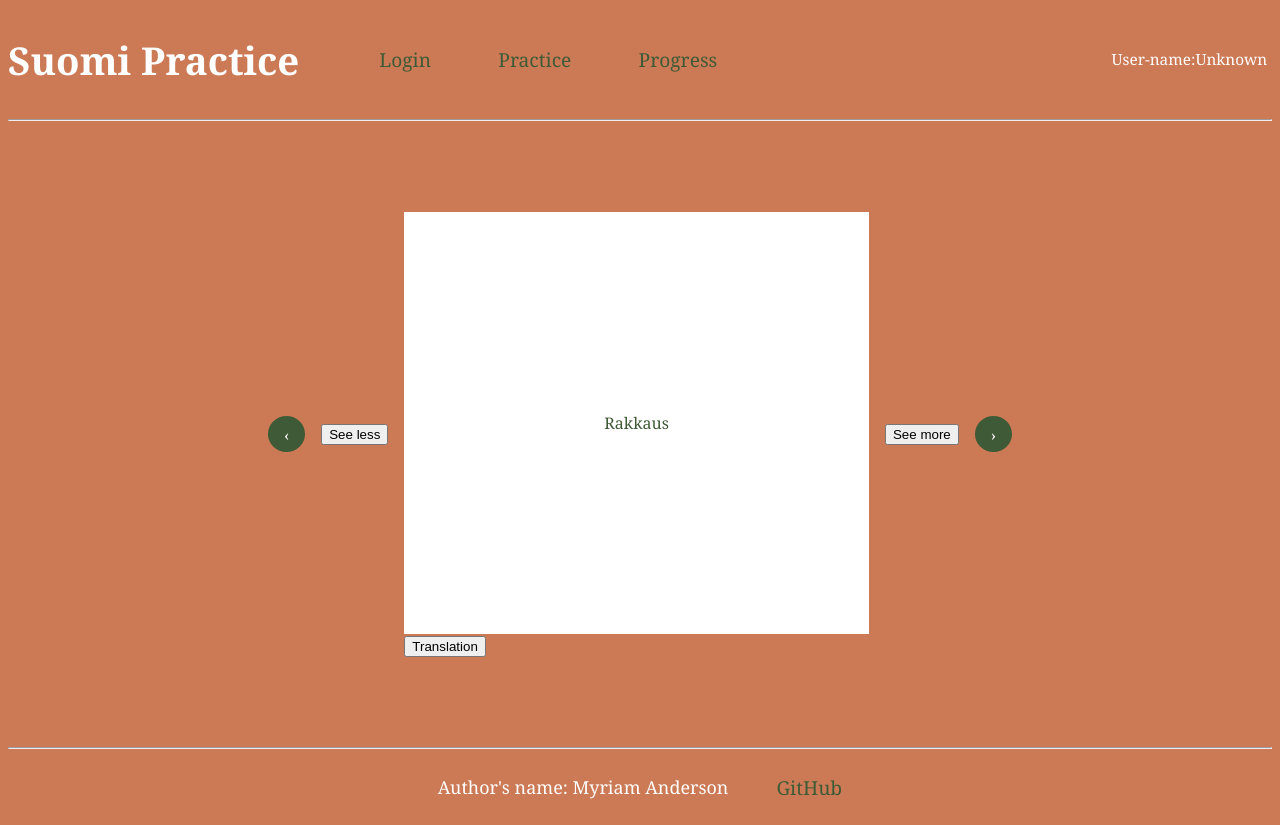
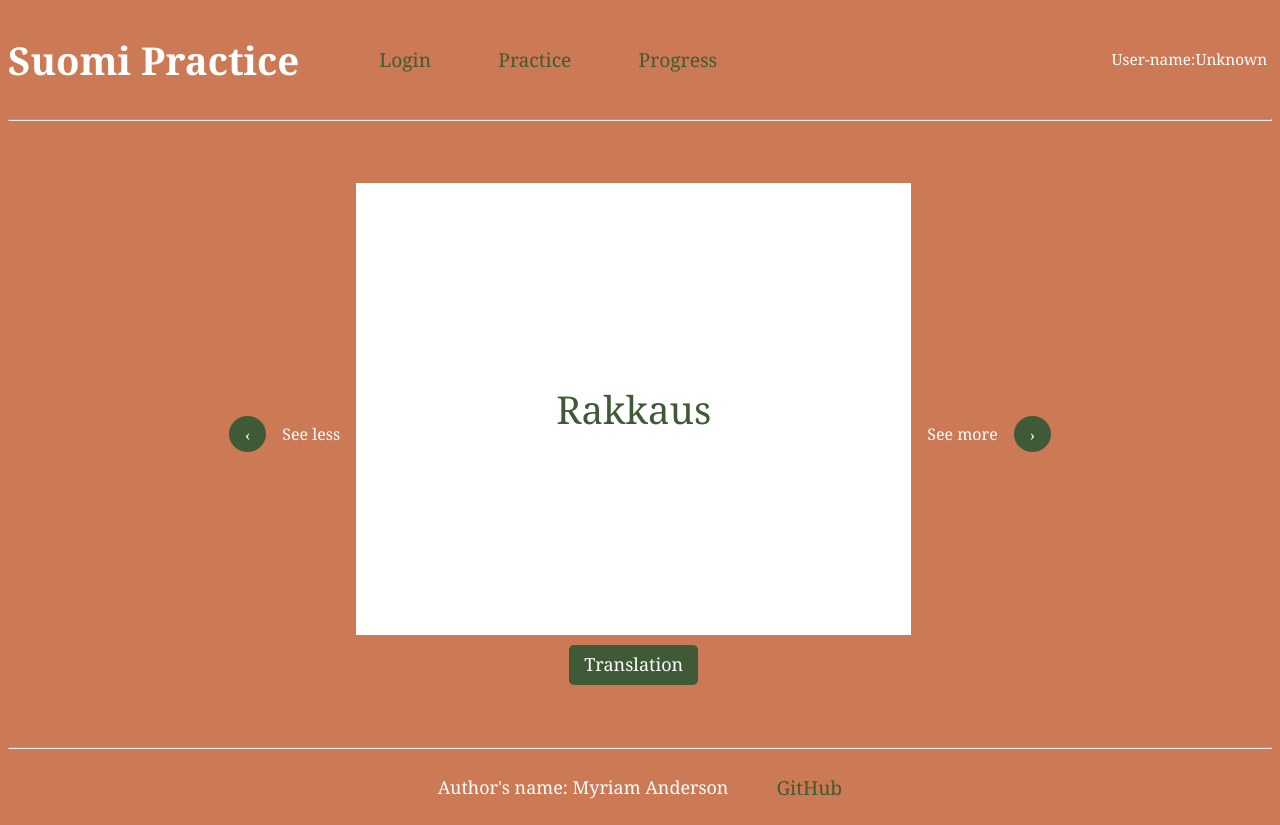
Before and after one commit to myriambyu/startup, a plain HTML site: page flashcards.html in a window 1280 px wide. Drawn offline with Linux system fonts and the light colour scheme.

Commit message:
updated buttons

```diff
--- a/flashcards.html
+++ b/flashcards.html
@@ -27,12 +27,12 @@
         <main>
             <div class="flash-content">
                 <a href="#" class="round">&#8249;</a>
-                <button type="less">See less</button>
+                <button type="less" class="see">See less</button>
                 <div class="flashcard">
                     <div id="vocab" class="card">Rakkaus</div>
-                    <button type="flip"> Translation </button>
+                    <button type="flip" class="button"> Translation </button>
                 </div>
-                <button type="more">See more</button>
+                <button type="more" class="see">See more</button>
                 <a href="#" class="round">&#8250;</a>
             </div>
         </main>
--- a/practice.css
+++ b/practice.css
@@ -221,4 +221,18 @@ menu {
   background-color: white;
   color:#3f5a36;
   text-align: center;
+  font-size: 3vw;
+  margin-bottom: 10px;
  }
+ .flashcard {
+  text-align: center;
+ }
+ .see {
+  background: none;
+	color: inherit;
+	border: none;
+	padding: 0;
+	font: inherit;
+  cursor: pointer;
+	outline: inherit;
+ }
```
